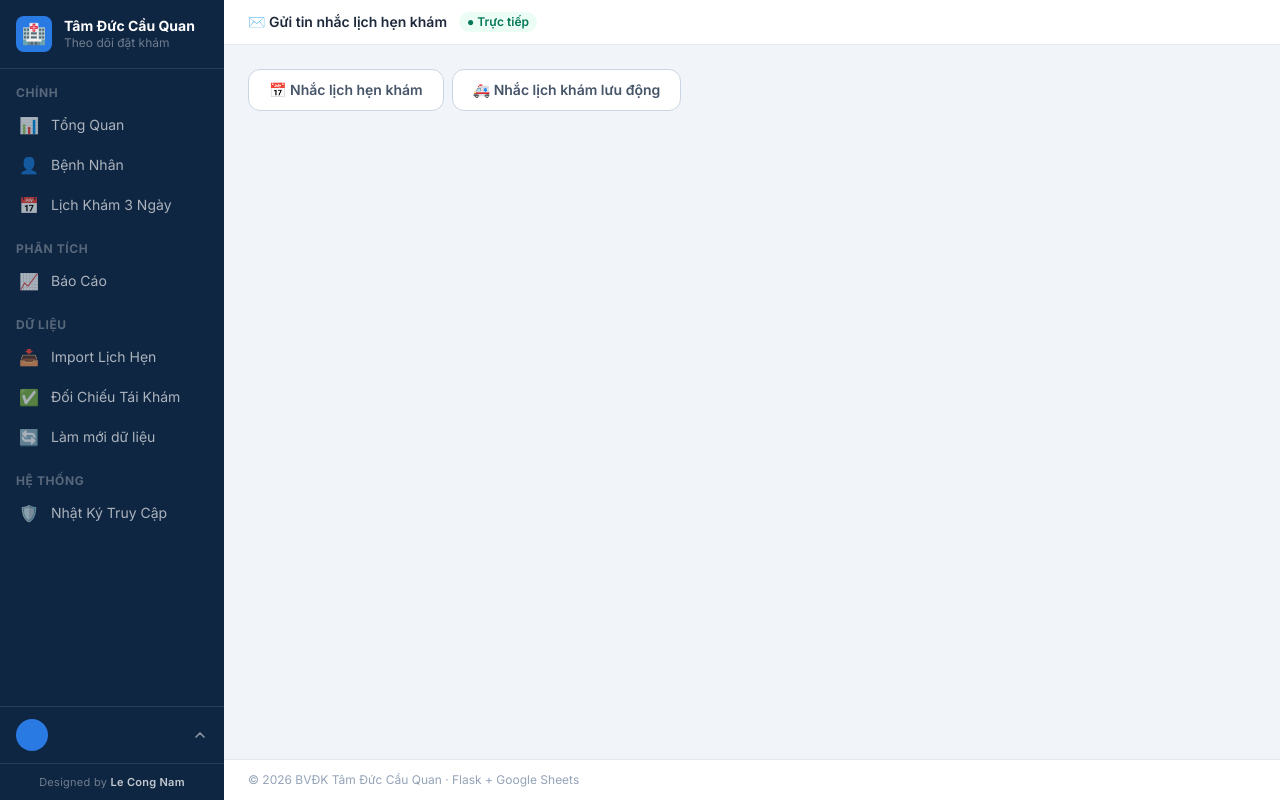
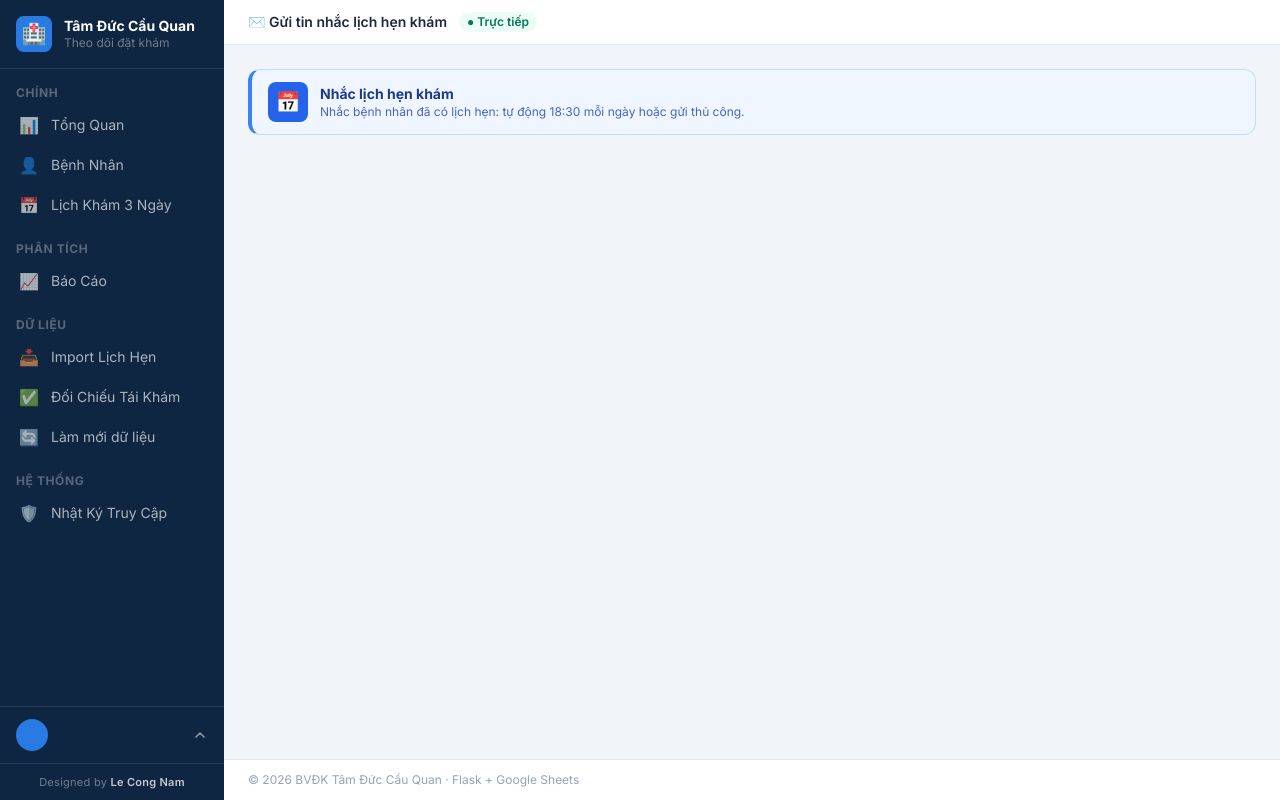
Before and after one commit to nammlc/dashboard_kham_uu_tien, a Python web app: template bvtd/templates/sms/compose.html in a window 1280 px wide. Run offline with Jinja, Linux system fonts and the light colour scheme; the template is opened without the code that fills it, so the values that code supplies are empty; some libraries are stand-ins or nearby versions.

Commit message:
fix sms bar

```diff
--- a/bvtd/templates/base.html
+++ b/bvtd/templates/base.html
@@ -159,20 +159,27 @@
         <span class="text-sm">Làm mới dữ liệu</span>
       </a>
 
+      {% if sms_admin %}
+      <p class="px-4 pt-4 pb-1 text-white/30 text-xs font-bold uppercase tracking-wider">Tin Nhắn SMS</p>
+      {# trang con khai báo mình thuộc mục nào bằng  {% set sms_section = 'appointment' | 'mobile' %}  #}
+      <a href="{{ url_for('sms_index') }}" {% if sms_section|default('') == 'appointment' %}aria-current="page"{% endif %}
+         class="flex items-center gap-3 px-4 py-2 border-l-[3px] transition-colors
+                {% if sms_section|default('') == 'appointment' %}border-blue-400 bg-blue-500/25 text-white font-semibold
+                {% else %}border-transparent text-white/65 hover:bg-white/5 hover:text-white{% endif %}">
+        <span class="text-base w-5">📅</span>
+        <span class="text-sm">Nhắc lịch hẹn khám</span>
+      </a>
+      <a href="{{ url_for('sms_events') }}" {% if sms_section|default('') == 'mobile' %}aria-current="page"{% endif %}
+         class="flex items-center gap-3 px-4 py-2 border-l-[3px] transition-colors
+                {% if sms_section|default('') == 'mobile' %}border-violet-400 bg-violet-500/25 text-white font-semibold
+                {% else %}border-transparent text-white/65 hover:bg-white/5 hover:text-white{% endif %}">
+        <span class="text-base w-5">🚑</span>
+        <span class="text-sm">Nhắc lịch khám lưu động</span>
+      </a>
+      {% endif %}
+
       <p class="px-4 pt-4 pb-1 text-white/30 text-xs font-bold uppercase tracking-wider">Hệ Thống</p>
 
-      {% if sms_admin %}
-      <a href="{{ url_for('sms_index') }}"
-         class="flex items-center gap-3 px-4 py-2 border-l-[3px] transition-colors
-                {% if request.endpoint in ('sms_index', 'sms_campaign', 'sms_optout', 'sms_events', 'sms_event', 'sms_compose', 'sms_template_save') %}
-                  border-navy-light bg-white/10 text-white font-semibold
-                {% else %}
-                  border-transparent text-white/65 hover:bg-white/5 hover:text-white
-                {% endif %}">
-        <span class="text-base w-5">💬</span>
-        <span class="text-sm">Tin nhắn SMS</span>
-      </a>
-      {% endif %}
       <a href="{{ url_for('access_log') }}"
          class="flex items-center gap-3 px-4 py-2 border-l-[3px] transition-colors
                 {% if request.endpoint == 'access_log' %}
--- a/bvtd/templates/sms/_tabs.html
+++ b/bvtd/templates/sms/_tabs.html
@@ -1,13 +1,17 @@
-{# Thanh 2 tab con của mục Tin nhắn SMS — bấm chuyển qua lại. Dùng: {% from "sms/_tabs.html" import tabs %}{{ tabs('appointment') }} #}
+{# Dải tiêu đề của mục SMS đang mở — đúng màu của mục (xanh dương = nhắc lịch hẹn, tím = khám lưu động), khớp với mục sáng ở menu trái.
+   Dùng: {% from "sms/_tabs.html" import tabs %}{{ tabs('appointment') }} #}
 {% macro tabs(active) -%}
-<div class="mb-5 flex flex-wrap gap-2" role="tablist" aria-label="Loại tin nhắn">
-  <a href="{{ url_for('sms_index') }}" role="tab" aria-selected="{{ 'true' if active == 'appointment' else 'false' }}"
-     class="inline-flex items-center gap-2 text-sm font-semibold px-5 py-2.5 rounded-xl border transition-colors
-            {% if active == 'appointment' %}bg-[#0f2642] text-white border-[#0f2642] shadow-sm{% else %}bg-white text-slate-600 border-slate-300 hover:bg-slate-50{% endif %}">
-    📅 Nhắc lịch hẹn khám</a>
-  <a href="{{ url_for('sms_events') }}" role="tab" aria-selected="{{ 'true' if active == 'mobile' else 'false' }}"
-     class="inline-flex items-center gap-2 text-sm font-semibold px-5 py-2.5 rounded-xl border transition-colors
-            {% if active == 'mobile' %}bg-[#0f2642] text-white border-[#0f2642] shadow-sm{% else %}bg-white text-slate-600 border-slate-300 hover:bg-slate-50{% endif %}">
-    🚑 Nhắc lịch khám lưu động</a>
+{% if active == 'mobile' %}
+<div class="mb-5 flex items-center gap-3 rounded-xl border border-violet-200 border-l-4 border-l-violet-500 bg-violet-50 px-4 py-3">
+  <span class="w-10 h-10 shrink-0 rounded-lg bg-violet-600 text-white flex items-center justify-center text-xl" aria-hidden="true">🚑</span>
+  <div><p class="text-sm font-bold text-violet-900">Nhắc lịch khám lưu động</p>
+    <p class="text-xs text-violet-800/80">Thông báo đợt khám tại xã / trường học / công ty cho danh bạ của đợt và bệnh nhân cũ theo vùng.</p></div>
 </div>
+{% else %}
+<div class="mb-5 flex items-center gap-3 rounded-xl border border-blue-200 border-l-4 border-l-blue-500 bg-blue-50 px-4 py-3">
+  <span class="w-10 h-10 shrink-0 rounded-lg bg-blue-600 text-white flex items-center justify-center text-xl" aria-hidden="true">📅</span>
+  <div><p class="text-sm font-bold text-blue-900">Nhắc lịch hẹn khám</p>
+    <p class="text-xs text-blue-800/80">Nhắc bệnh nhân đã có lịch hẹn: tự động 18:30 mỗi ngày hoặc gửi thủ công.</p></div>
+</div>
+{% endif %}
 {%- endmacro %}
--- a/bvtd/templates/sms/campaign.html
+++ b/bvtd/templates/sms/campaign.html
@@ -1,4 +1,5 @@
 {% extends "base.html" %}
+{% set sms_section = 'mobile' if k.kind == 'mobile' else 'appointment' %}
 {% block title %}Chiến dịch SMS{% endblock %}
 {% block page_title %}💬 {{ k.name }}{% endblock %}
 
--- a/bvtd/templates/sms/compose.html
+++ b/bvtd/templates/sms/compose.html
@@ -1,4 +1,5 @@
 {% extends "base.html" %}
+{% set sms_section = kind %}
 {% from "sms/_tabs.html" import tabs %}
 {% block title %}Soạn & gửi SMS{% endblock %}
 {% block page_title %}✉️ {{ 'Gửi tin khám lưu động' if kind == 'mobile' else 'Gửi tin nhắc lịch hẹn khám' }}{% endblock %}
@@ -23,7 +24,7 @@
 {# Tiêu đề bước: «Bước 2/4 · …» + 1 câu hướng dẫn #}
 {% macro head(title, hint) -%}
 <div class="mb-4">
-  <p class="text-[11px] font-bold uppercase tracking-wider text-blue-700">Bước {{ step_no }}/{{ flow|length }}</p>
+  <p class="text-[11px] font-bold uppercase tracking-wider {{ 'text-blue-700' if kind == 'appointment' else 'text-violet-700' }}">Bước {{ step_no }}/{{ flow|length }}</p>
   <h2 class="text-lg font-bold text-slate-800">{{ title }}</h2>
   <p class="text-sm text-slate-500 mt-0.5">{{ hint }}</p>
 </div>
@@ -42,13 +43,14 @@
 {%- endmacro %}
 
 {% block content %}
+{% set acc_bg = 'bg-blue-600' if kind == 'appointment' else 'bg-violet-600' %}{% set acc_hover = 'hover:bg-blue-700' if kind == 'appointment' else 'hover:bg-violet-700' %}
 {{ tabs(kind) }}
 
 <!-- Thanh tiến trình: riêng cho từng loại tin -->
 <ol class="flex flex-wrap items-center gap-y-2 text-xs mb-5" aria-label="Các bước">
   {% for name, label in flow %}
   <li class="flex items-center gap-2" {% if loop.index == step_no %}aria-current="step"{% endif %}>
-    <span class="w-6 h-6 rounded-full flex items-center justify-center font-bold {% if step_no == loop.index %}bg-[#0f2642] text-white{% elif step_no > loop.index %}bg-emerald-500 text-white{% else %}bg-slate-200 text-slate-500{% endif %}">{{ '✓' if step_no > loop.index else loop.index }}</span>
+    <span class="w-6 h-6 rounded-full flex items-center justify-center font-bold {% if step_no == loop.index %}{{ acc_bg }} text-white{% elif step_no > loop.index %}bg-emerald-500 text-white{% else %}bg-slate-200 text-slate-500{% endif %}">{{ '✓' if step_no > loop.index else loop.index }}</span>
     <span class="{% if step_no == loop.index %}font-semibold text-slate-800{% else %}text-slate-400{% endif %}">{{ label }}</span>
     {% if not loop.last %}<span class="text-slate-300 mx-1">──</span>{% endif %}
   </li>
@@ -83,10 +85,10 @@
   <div>
     <p class="text-sm font-semibold text-slate-700 mb-1.5">② Gửi cho ai? <span class="font-normal text-slate-400">(tích một hoặc cả hai)</span></p>
     <div class="grid md:grid-cols-2 gap-3">
-      <label class="flex items-start gap-3 border rounded-xl p-3 cursor-pointer {% if 'contacts' in auds %}border-blue-500 bg-blue-50{% else %}border-slate-200{% endif %}">
+      <label class="flex items-start gap-3 border rounded-xl p-3 cursor-pointer {% if 'contacts' in auds %}border-violet-500 bg-violet-50{% else %}border-slate-200{% endif %}">
         <input type="checkbox" name="aud" value="contacts" class="mt-1" {% if 'contacts' in auds %}checked{% endif %}>
         <span><b class="text-sm">Danh bạ của đợt</b><span class="block text-xs text-slate-500 mt-0.5">Những người đã nhập vào danh bạ (đã có đồng ý nhận tin).</span></span></label>
-      <label class="flex items-start gap-3 border rounded-xl p-3 cursor-pointer {% if 'patients' in auds %}border-blue-500 bg-blue-50{% else %}border-slate-200{% endif %}">
+      <label class="flex items-start gap-3 border rounded-xl p-3 cursor-pointer {% if 'patients' in auds %}border-violet-500 bg-violet-50{% else %}border-slate-200{% endif %}">
         <input type="checkbox" name="aud" value="patients" class="mt-1" {% if 'patients' in auds %}checked{% endif %}>
         <span><b class="text-sm">Bệnh nhân cũ theo vùng</b><span class="block text-xs text-slate-500 mt-0.5">Bệnh nhân đã từng đăng ký khám — lọc theo xã/phường ở bước sau.</span></span></label>
     </div>
@@ -96,7 +98,7 @@
 
   <div class="flex flex-wrap items-center gap-3 pt-1">
     <a href="{{ url_for('sms_events') }}" class="text-sm border border-slate-300 rounded-lg px-4 py-2 hover:bg-slate-50">← Về danh sách đợt</a>
-    <button type="submit" name="step" value="recipients" class="bg-[#0f2642] text-white text-sm font-semibold px-5 py-2.5 rounded-lg hover:bg-[#1e3f6a]">Tiếp tục: chọn người nhận →</button>
+    <button type="submit" name="step" value="recipients" class="{{ acc_bg }} text-white text-sm font-semibold px-5 py-2.5 rounded-lg {{ acc_hover }}">Tiếp tục: chọn người nhận →</button>
   </div>
 </form>
 {% endif %}
@@ -154,7 +156,7 @@
       <div class="mb-2 flex flex-wrap items-center gap-2 text-xs">
         <span class="text-slate-500">Vùng đã lưu (bấm để lọc ngay):</span>
         {% for rg in regions %}
-        <span class="inline-flex items-center bg-blue-50 text-blue-700 rounded-full pl-3 pr-1 py-0.5">
+        <span class="inline-flex items-center {{ 'bg-blue-50 text-blue-700' if kind == 'appointment' else 'bg-violet-50 text-violet-700' }} rounded-full pl-3 pr-1 py-0.5">
           <button type="button" class="region-chip font-semibold" data-communes='{{ rg.communes | tojson }}'>{{ rg.name }} ({{ rg.communes|length }})</button>
           <button type="submit" name="step" value="region_del" onclick="document.getElementById('region_id').value={{ rg.id }}" class="ml-1 w-5 h-5 text-blue-400 hover:text-red-500" title="Xoá vùng «{{ rg.name }}»">×</button></span>
         {% endfor %}
@@ -179,7 +181,7 @@
   <div class="bg-white rounded-xl border border-slate-200">
     <div class="flex flex-wrap items-center gap-3 px-4 py-3 border-b border-slate-100 text-sm">
       <label class="flex items-center gap-2 font-semibold"><input type="checkbox" id="checkAll"> Chọn tất cả người đủ điều kiện</label>
-      <span class="text-slate-500">Đã chọn <b id="selCount" class="text-blue-700">0</b> / {{ rows|selectattr('ok')|list|length }} người gửi được ({{ rows|length }} dòng)</span>
+      <span class="text-slate-500">Đã chọn <b id="selCount" class="{{ 'text-blue-700' if kind == 'appointment' else 'text-violet-700' }}">0</b> / {{ rows|selectattr('ok')|list|length }} người gửi được ({{ rows|length }} dòng)</span>
     </div>
     <div class="overflow-x-auto max-h-[28rem] overflow-y-auto">
       <table class="w-full text-sm" style="min-width:760px">
@@ -209,7 +211,7 @@
   <div class="flex flex-wrap items-center gap-3">
     {% if kind == 'mobile' %}<button type="submit" name="step" value="event" class="text-sm border border-slate-300 rounded-lg px-4 py-2 hover:bg-slate-50">← Đổi đợt / đối tượng</button>
     {% else %}<a href="{{ url_for('sms_index') }}" class="text-sm border border-slate-300 rounded-lg px-4 py-2 hover:bg-slate-50">← Về trang Nhắc lịch</a>{% endif %}
-    <button type="submit" name="step" value="content" class="bg-[#0f2642] text-white text-sm font-semibold px-5 py-2.5 rounded-lg hover:bg-[#1e3f6a]">Tiếp tục: soạn nội dung →</button>
+    <button type="submit" name="step" value="content" class="{{ acc_bg }} text-white text-sm font-semibold px-5 py-2.5 rounded-lg {{ acc_hover }}">Tiếp tục: soạn nội dung →</button>
   </div>
 </form>
 <script>
@@ -279,7 +281,7 @@
 
   <div class="flex flex-wrap items-center gap-3">
     <button type="submit" name="step" value="recipients" class="text-sm border border-slate-300 rounded-lg px-4 py-2 hover:bg-slate-50">← Chọn lại người nhận</button>
-    <button type="submit" name="step" value="send" class="bg-[#0f2642] text-white text-sm font-semibold px-5 py-2.5 rounded-lg hover:bg-[#1e3f6a]">Tiếp tục: xem trước &amp; gửi →</button>
+    <button type="submit" name="step" value="send" class="{{ acc_bg }} text-white text-sm font-semibold px-5 py-2.5 rounded-lg {{ acc_hover }}">Tiếp tục: xem trước &amp; gửi →</button>
   </div>
 </form>
 <script>
--- a/bvtd/templates/sms/event.html
+++ b/bvtd/templates/sms/event.html
@@ -1,4 +1,5 @@
 {% extends "base.html" %}
+{% set sms_section = 'mobile' %}
 {% from "sms/_tabs.html" import tabs %}
 {% block title %}{{ ev.name }}{% endblock %}
 {% block page_title %}🚑 {{ ev.name }}{% endblock %}
@@ -7,7 +8,7 @@
 <div class="mb-4 flex flex-wrap items-center gap-3 text-sm">
   <a href="{{ url_for('sms_events') }}" class="text-blue-600 hover:underline">← Các đợt khám lưu động</a>
   <span class="text-slate-500">{{ audiences.get(ev.audience, ev.audience) }} · {{ ev.event_date.strftime('%d/%m/%Y') }}{% if ev.event_time %} lúc {{ ev.event_time }}{% endif %} · {{ ev.location }}</span>
-  <a href="{{ url_for('sms_compose', kind='mobile', event_id=ev.id) }}" class="ml-auto bg-[#0f2642] text-white text-sm font-semibold px-4 py-2 rounded-lg hover:bg-[#1e3f6a]">✉️ Soạn tin cho đợt này →</a>
+  <a href="{{ url_for('sms_compose', kind='mobile', event_id=ev.id) }}" class="ml-auto bg-violet-600 text-white text-sm font-semibold px-4 py-2 rounded-lg hover:bg-violet-700">✉️ Soạn tin cho đợt này →</a>
 </div>
 <div class="grid lg:grid-cols-3 gap-4">
   <form method="POST" enctype="multipart/form-data" id="addForm" class="bg-white rounded-xl border border-slate-200 p-5 space-y-3 self-start lg:col-span-1">
--- a/bvtd/templates/sms/optout.html
+++ b/bvtd/templates/sms/optout.html
@@ -1,4 +1,5 @@
 {% extends "base.html" %}
+{% set sms_section = 'appointment' %}
 {% block title %}SMS từ chối nhận{% endblock %}
 {% block page_title %}🚫 Số điện thoại từ chối nhận tin{% endblock %}
 {% block content %}
```
Also changed, not shown: bvtd/HUONG_DAN_SMS.md (+3 -3 lines), bvtd/templates/sms/events.html (+4 -3 lines), bvtd/templates/sms/index.html (+4 -3 lines), bvtd/tests/test_sms_wizard.py (+32 -9 lines).
